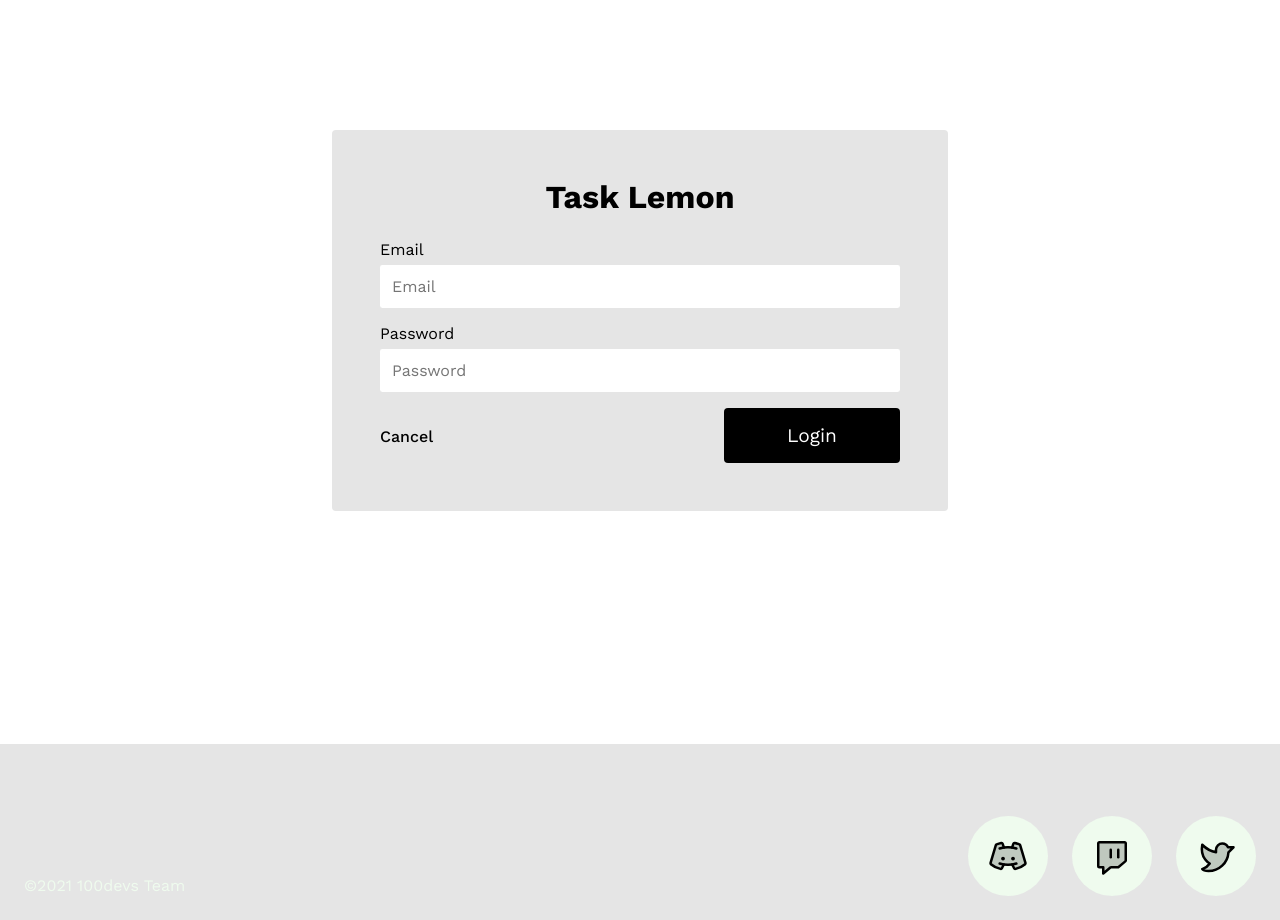
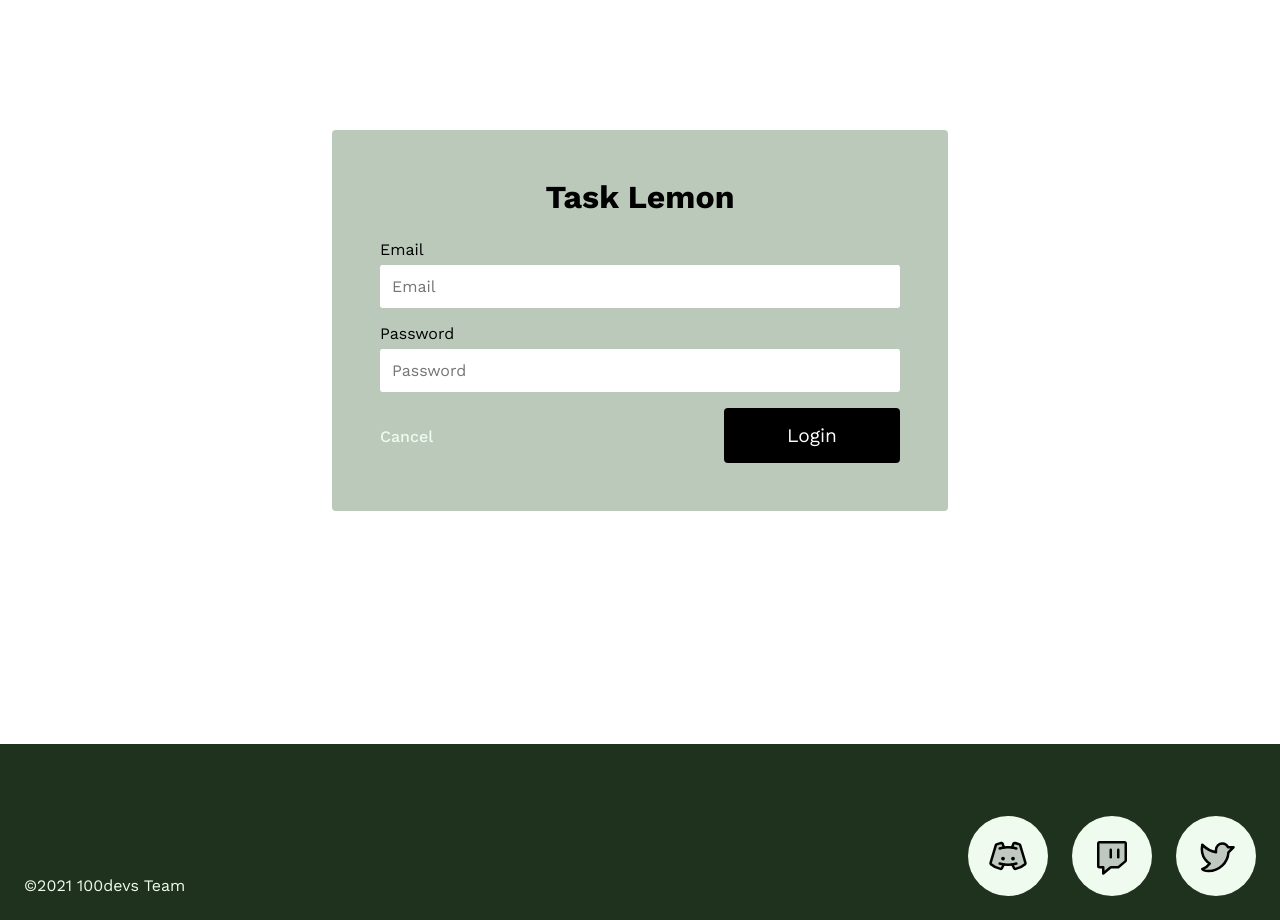
Before and after one commit to 100devs/course-tracker, a React (Create React App) app in the folder packages/client/: page /login in a window 1280 px wide. Shown: the part 80-1000 px from the top of the page. Built offline with nearby package versions, Linux system fonts and the light colour scheme; no server answers.

Commit message:
abstracting colors to theme :)

```diff
--- a/packages/client/src/components/Post.js
+++ b/packages/client/src/components/Post.js
@@ -98,9 +98,9 @@ const Post = ({
             <h2>Edit Post</h2>
 
             {isDraft ? (
-              <EyeSlash aria-label="" size={48} color="grey" />
+              <EyeSlash aria-label="" size={48} color="black" />
             ) : (
-              <Eye aria-label="" size={48} color="black" />
+              <Eye aria-label="" size={48} color="green" />
             )}
           </FormHeader>
           <InputDiv>
@@ -123,7 +123,7 @@ const Post = ({
 
           {/* Publish and Submit Section */}
           <ButtonDiv>
-            <TextLink onClick={cancel} text="Cancel" link="/" />
+            <TextLink onClick={cancel} text="Cancel" link="/" color="black" />
 
             <div className="subButtonDiv">
               <Button value={true} onClick={(e) => sendChangeObj(e)}>
@@ -148,7 +148,7 @@ const Post = ({
           <PostHeader onClick={() => !isEdit && handleCollapse()} edit={isEdit}>
             <h2>{title}</h2>
             {isAdmin && isDraft ? (
-              <EyeSlash aria-label="" color="grey" />
+              <EyeSlash aria-label="" color="black" />
             ) : isAdmin ? (
               <Eye aria-label="" color="green" />
             ) : (
--- a/packages/client/src/components/styled/AuthForm.js
+++ b/packages/client/src/components/styled/AuthForm.js
@@ -6,7 +6,7 @@ const AuthForm = styled.form.attrs((props) => ({
   border-radius: 0.25rem;
   height: ${(props) => props.height};
   width: 50%;
-  background-color: #e5e5e5;
+  background-color: ${(props) => props.theme.colors.bgPrimary};
   padding: ${(props) => props.padding};
   display: flex;
   flex-flow: column nowrap;
--- a/packages/client/src/components/styled/FeedDiv.js
+++ b/packages/client/src/components/styled/FeedDiv.js
@@ -5,7 +5,7 @@ const FeedDiv = styled.div`
   display: flex;
   flex-direction: column;
   justify-content: flex-start;
-  padding-top: 7rem;
+  padding-top: 8rem;
   @media (max-width: 600px) {
     padding-top: 6rem;
   }
--- a/packages/client/src/components/styled/FooterDiv.js
+++ b/packages/client/src/components/styled/FooterDiv.js
@@ -1,12 +1,12 @@
 import styled from "styled-components";
 
 const FooterDiv = styled.footer`
-  background-color: ${(props) => props.theme.colors.bgSecondary};
+  background-color: ${(props) => props.theme.colors.bgTertiary};
   padding: 4.5rem 1.5rem 1.5rem;
   margin-top: 1.5rem;
   display: flex;
   flex-direction: column;
-  color: #effbee;
+  color: ${(props) => props.theme.colors.textLight};
   .flex {
     display: flex;
   }
--- a/packages/client/src/components/styled/IconAnchor.js
+++ b/packages/client/src/components/styled/IconAnchor.js
@@ -1,7 +1,7 @@
 import styled from "styled-components";
 
 const IconAnchor = styled.a`
-  background: #effbee;
+  background: ${(props) => props.theme.colors.bgSecondary};
   border-radius: 50%;
   width: 5rem;
   height: 5rem;
--- a/packages/client/src/components/styled/NavStyle.js
+++ b/packages/client/src/components/styled/NavStyle.js
@@ -4,10 +4,10 @@ export const Wrapper = styled.div`
   z-index: 1000000;
   width: 100%;
   position: fixed;
-  background: #effbee;
+  background: ${(props) => props.theme.colors.bgSecondary};
   padding: 2rem 3rem;
   display: flex;
-
+  align-items: center;
   justify-content: space-between;
   .plusCircle {
     width: 3rem;
@@ -26,12 +26,12 @@ export const NavContainer = styled.nav`
   width: fit-content;
   text-align: left;
   background-color: ${(props) => props.theme.colors.primary};
-  color: #ccc;
   border: none;
   border-top-right-radius: 1rem;
   border-bottom-right-radius: 1rem;
   padding: 3rem 1.5rem;
   margin-top: 5rem;
+  align-self: flex-start;
   position: absolute;
   left: ${(props) => (props.clicked ? "0px" : "-3000px")};
   transition: ${(props) => (props.clicked ? "400ms" : "750ms")};
@@ -44,19 +44,18 @@ export const NavContainer = styled.nav`
 export const ListItem = styled.li`
   text-decoration: none;
   list-style: none;
-  color: #ccc;
   line-height: 2rem;
   font-weight: 600;
 
   p {
-    color: #666;
+    color: ${(props) => props.theme.colors.accent};
     padding-top: 2.5rem;
     margin: 0;
     font-size: 1.5rem;
   }
 
   a {
-    color: ${(props) => props.theme.colors.navLink};
+    color: ${(props) => props.theme.colors.textLight};
     font-weight: 600;
     text-decoration: none;
     font-size: 1.2rem;
--- a/packages/client/src/components/styled/TextLinkDiv.js
+++ b/packages/client/src/components/styled/TextLinkDiv.js
@@ -6,6 +6,7 @@ const TextLinkDiv = styled.div.attrs((props) => ({
   align: props.align || "center",
   margin: props.margin || "0",
   padding: props.padding || "auto",
+  color: props.color || props.theme.colors.textLight,
 }))`
   display: flex;
   flex-direction: ${(props) => props.flexDirection};
--- a/packages/client/src/components/styled/Theme.js
+++ b/packages/client/src/components/styled/Theme.js
@@ -5,10 +5,12 @@ const theme = {
   colors: {
     primary: "black",
     secondary: "#CCC",
-    bgPrimary: "#e5e5e5",
-    bgSecondary: "#e5e5e5",
-    //#1f321d footer background
-    navLink: "white",
+    bgPrimary: "#BBC9BA",
+    bgSecondary: "#EFFBEE",
+    bgTertiary: "#1f321d",
+    accent: "#879786",
+    textLight: "#EFFBEE",
+    textDark: "#1f321d",
     bgHover: "#3D3D3D",
     buttonText: "white",
     error: "#ee5f5f",
```
Also changed, not shown: packages/client/src/components/lemon-logo.svg, packages/client/src/components/text-logo.svg.
